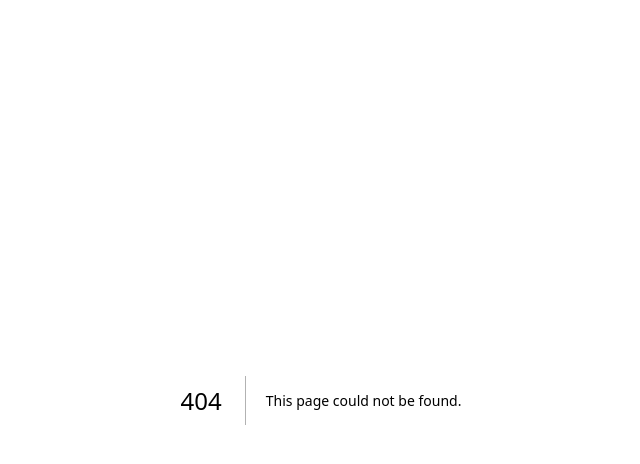
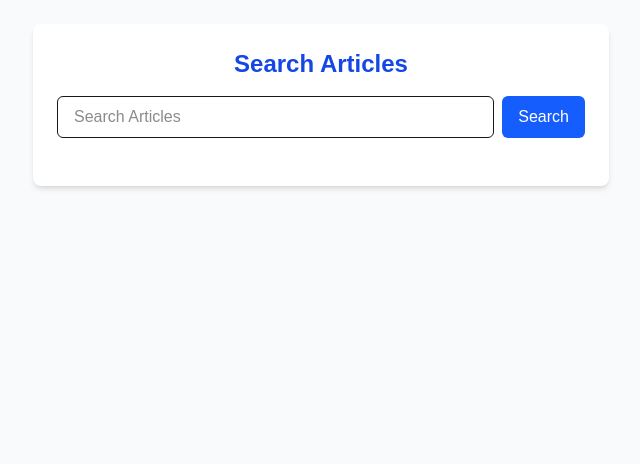
Before and after one commit to hghyhghy/Django_blog_app, a Next.js app in the folder blog/: page /search in a window 1280 px wide. Before the commit this address had no page. Shown: the top 464 px of the page, without its empty margins (319-959 px from the left). Built offline with nearby package versions, Linux system fonts and the light colour scheme.

Commit message:
search.py  (#19) is added for the case insensitive search functionality

```diff
--- /dev/null
+++ b/blog/app/search/page.tsx
@@ -0,0 +1,101 @@
+
+'use client'
+import { useState,useEffect } from "react"
+const SEARCH_API_URL = 'http://127.0.0.1:8000/articles/search/';
+
+export default  function  SearchPage() {
+    const [query, setquery] = useState('')
+    const [results, setResults] = useState<any[]>([]);
+    const [loading, setLoading] = useState(false);
+    const [error, setError] = useState<string | null>(null);
+
+    // clears the result section  when thye query is cleared from the search input field
+
+    useEffect(() => {
+
+        if  (query.trim() === ""){
+            setResults([]);
+        }
+    },[query])
+
+
+    const handleSearch =  async () => {
+        if (!query){
+            return
+
+        }
+        setLoading(true)
+        setError(null)
+
+        try {
+
+            const response  =  await  fetch(`${SEARCH_API_URL}?q=${encodeURIComponent(query)}`, {
+                method:"GET"
+            });
+            const data =  await  response.json()
+            if(!response.ok){
+                throw  new Error(data.error || 'Search failed')
+            };
+            setResults(data)
+        } catch (err: any) {
+            setError(err.message)
+        }
+        finally{
+            setLoading(false)
+        }
+    }
+
+    return (
+
+        <div className="min-h-screen bg-gray-50 p-6">
+                <div className="max-w-xl mx-auto bg-white shadow-md rounded-lg p-6">
+                    <h1  className="text-2xl font-bold mb-4 text-center text-blue-700">
+                        Search  Articles
+                    </h1>
+
+                    <div className=" flex  space-x-2  mb-6">
+                            <input
+                            type="text"
+                            placeholder="Search Articles "
+                            value={query}
+                            onChange={e =>  setquery(e.target.value)}
+                            className="w-full border px-4 py-2 rounded-md focus:outline-none focus:ring-2 focus:ring-blue-500"
+
+                            />
+
+                            <button
+                            onClick={handleSearch}
+                            className="bg-blue-600 text-white px-4 py-2 rounded-md hover:bg-blue-700 transition"
+
+                            >
+                            Search
+
+                            </button>
+                    </div>
+
+                    {loading && <p className="text-center text-gray-500">Searching...</p>}
+                    {error && <p className="text-center text-red-600 font-medium">{error}</p>}
+
+
+                        <div className=" space-y-4">
+                                {results.map((article) => (
+                                    <div
+                                    key={article.id}
+                                     className="p-4 border rounded bg-gray-100"
+                                    >
+                                        <h2  className="text-lg font-semibold text-blue-600">{article.title} </h2>
+                                        <p className="  text-gray-800  mt-1"  > { article.content} </p>
+                                    </div>
+
+                                ))}
+                        </div>
+
+                        { !loading  &&  results.length === 0 && query &&(
+                            <p className="text-center text-gray-600 mt-4">  No  Articles Found </p>
+                        ) }
+
+                </div>
+        </div>
+    )
+
+}
```
